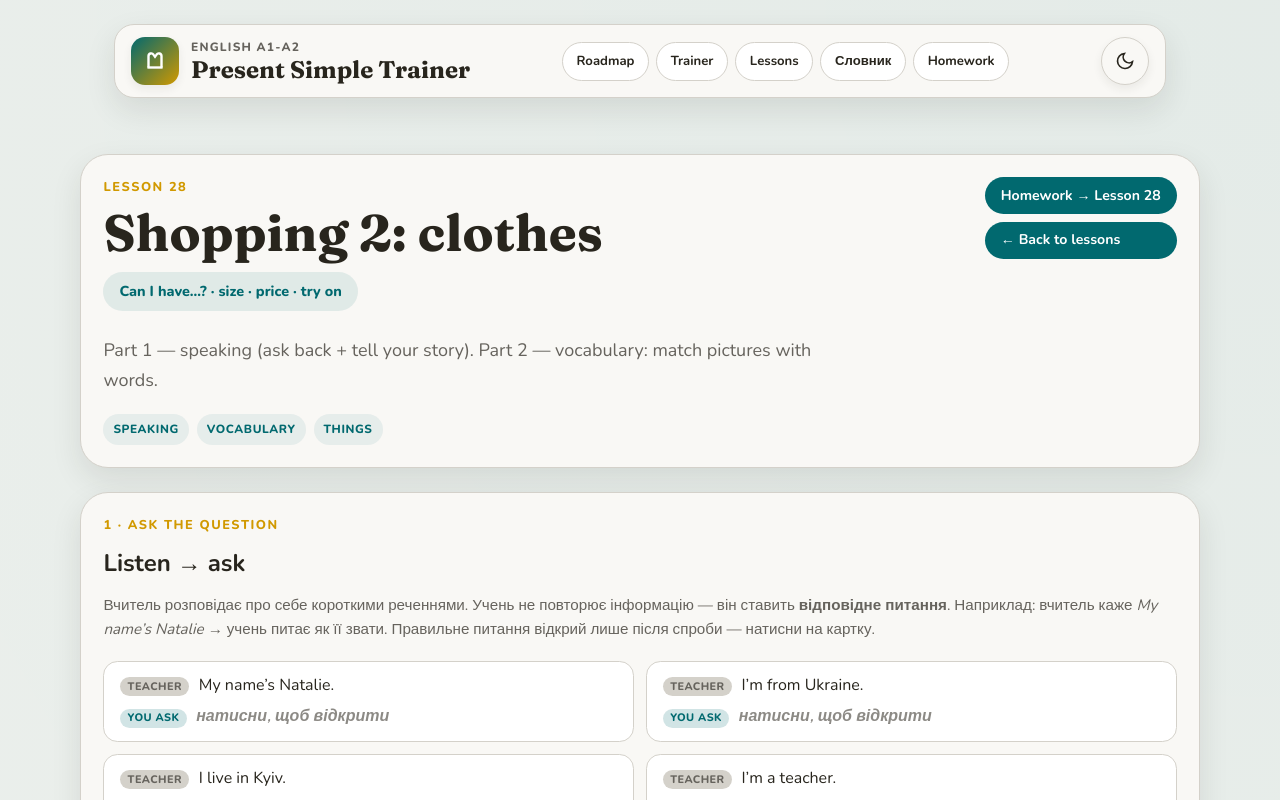
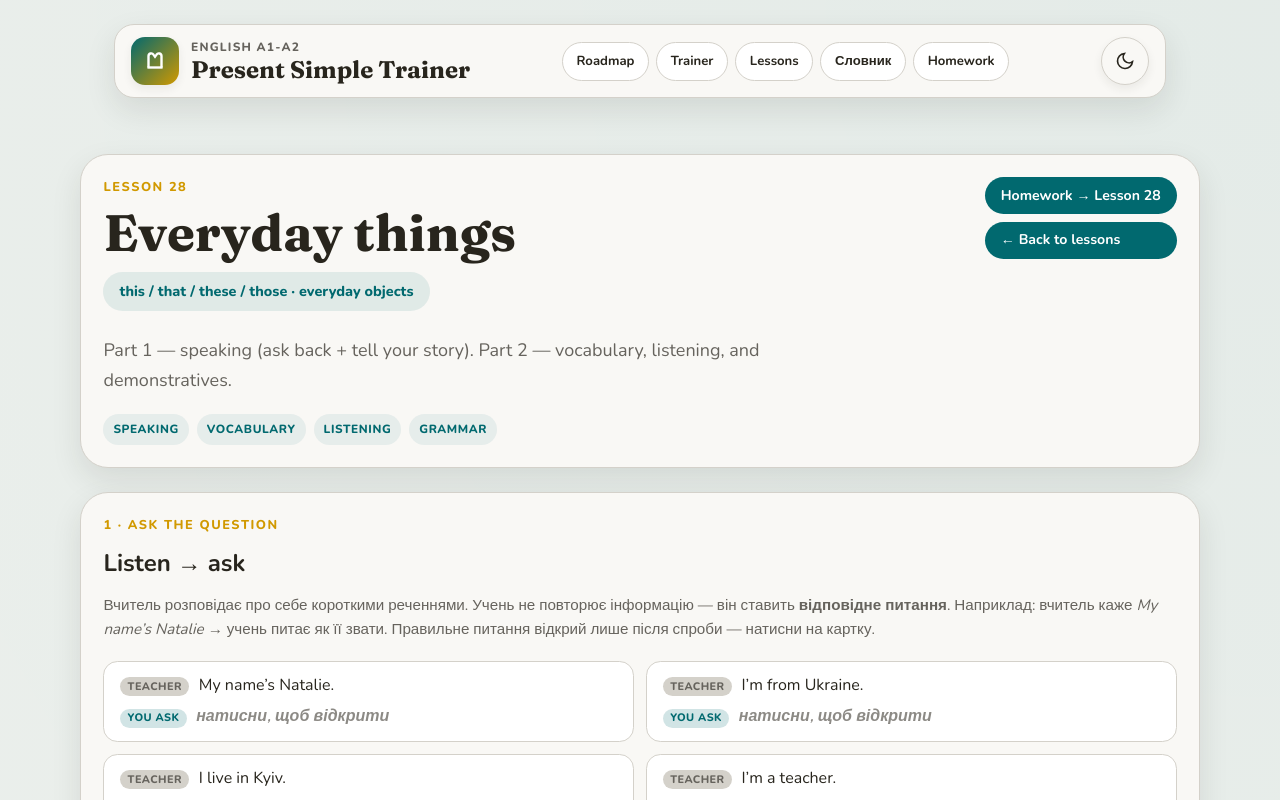
Before and after one commit to NatalinaMatioshko/english-simple-trainer, a React (Vite) app: page /lesson-28 in a window 1280 px wide. Shown: the top 800 px of the page. Built offline with nearby package versions, Linux system fonts and the light colour scheme.

Commit message:
chore(lesson28): rename to Everyday things and set roadmap current to L28

```diff
--- a/src/components/RoadmapSection.tsx
+++ b/src/components/RoadmapSection.tsx
@@ -390,7 +390,7 @@ const roadmapLessons: Lesson[] = [
       "R6–R8: job stress, he/she/it short forms, Patrick dialogue (listen and complete)",
     review: "Countries / the UK·the US; to be; articles with jobs (a / an).",
     category: "people",
-    status: "current",
+    status: "completed",
     route: "/lesson-26",
   },
   {
@@ -405,19 +405,22 @@ const roadmapLessons: Lesson[] = [
       "R1–R4: family words, photo captions, they're/their etc., Yasemin & Tara dialogue",
     review: "Lesson 26 jobs; countries; personal profile writing",
     category: "people",
-    status: "next",
+    status: "completed",
     route: "/lesson-27",
   },
   {
     id: 28,
-    title: "Shopping 2: clothes",
-    grammar: "Can I have…?, size, price, try on",
-    vocabulary: "shirt, shoes, jacket, size, cheap, expensive",
-    speaking: "Shop dialogue for clothes.",
-    listening: "Listening in a clothes shop.",
-    review: "Clothes, colors, numbers, questions.",
-    category: "shopping",
-    status: "next",
+    title: "Everyday things",
+    grammar: "this, that, these and those",
+    vocabulary:
+      "everyday objects (book, phone, desk, key, table, clock, photo, computer, box, chair, cup, pen) · home office words",
+    speaking:
+      "Ask back + tell your story; What’s number…?; What’s that? / What are those?",
+    listening:
+      "R5–R8: match pictures, Max & Carla office tour, this/these contrast, picture dialogues",
+    review: "Personal info speaking; jobs/family from L26–27; object names",
+    category: "general",
+    status: "current",
     route: "/lesson-28",
   },
   {
--- a/src/pages/HW28.tsx
+++ b/src/pages/HW28.tsx
@@ -38,9 +38,10 @@ export default function HW28() {
         <div className="lesson22-hero-top">
           <div>
             <p className="page-kicker">Homework · Lesson 28</p>
-            <h1>Everyday things · this / that / these / those</h1>
+            <h1>Everyday things</h1>
             <p className="lesson22-subtitle">
-              Закріплення Part 2: vocabulary · listening · grammar · quiz.
+              Закріплення Part 2: vocabulary · listening · grammar · quiz
+              (this / that / these / those).
             </p>
           </div>
           <div
--- a/src/pages/Homework.tsx
+++ b/src/pages/Homework.tsx
@@ -16,7 +16,7 @@ const homeworkByLesson = [
   },
   {
     id: "28",
-    title: "Everyday things · this / that / these / those",
+    title: "Everyday things",
     href: "/hw-28",
     tasks: [
       {
--- a/src/pages/Lesson28.tsx
+++ b/src/pages/Lesson28.tsx
@@ -769,18 +769,19 @@ export default function Lesson28() {
         <div className="lesson22-hero-top">
           <div>
             <p className="page-kicker">Lesson 28</p>
-            <h1>Shopping 2: clothes</h1>
+            <h1>Everyday things</h1>
             <p className="lesson22-topic-pill">
-              Can I have…? · size · price · try on
+              this / that / these / those · everyday objects
             </p>
             <p className="lesson22-subtitle">
               Part 1 — speaking (ask back + tell your story). Part 2 —
-              vocabulary: match pictures with words.
+              vocabulary, listening, and demonstratives.
             </p>
             <div className="chips" style={{ marginTop: "0.75rem" }}>
               <span className="chip">Speaking</span>
               <span className="chip">Vocabulary</span>
-              <span className="chip">Things</span>
+              <span className="chip">Listening</span>
+              <span className="chip">Grammar</span>
             </div>
           </div>
           <div
--- a/src/pages/Lessons.tsx
+++ b/src/pages/Lessons.tsx
@@ -175,11 +175,11 @@ const lessons: LessonEntry[] = [
   },
   {
     id: "28",
-    title: "Everyday things · this / that",
+    title: "Everyday things",
     level: "A1",
-    topic: "objects · listening · this/that/these/those",
+    topic: "this / that / these / those · everyday objects",
     description:
-      "Part 2: vocabulary, Max & Carla listening, demonstratives. Homework: flashcards + quiz.",
+      "Speaking + Part 2: vocabulary, Max & Carla listening, demonstratives. HW: flashcards + quiz.",
     lessonPath: "/lesson-28",
     homeworkPath: "/hw-28",
   },
```
